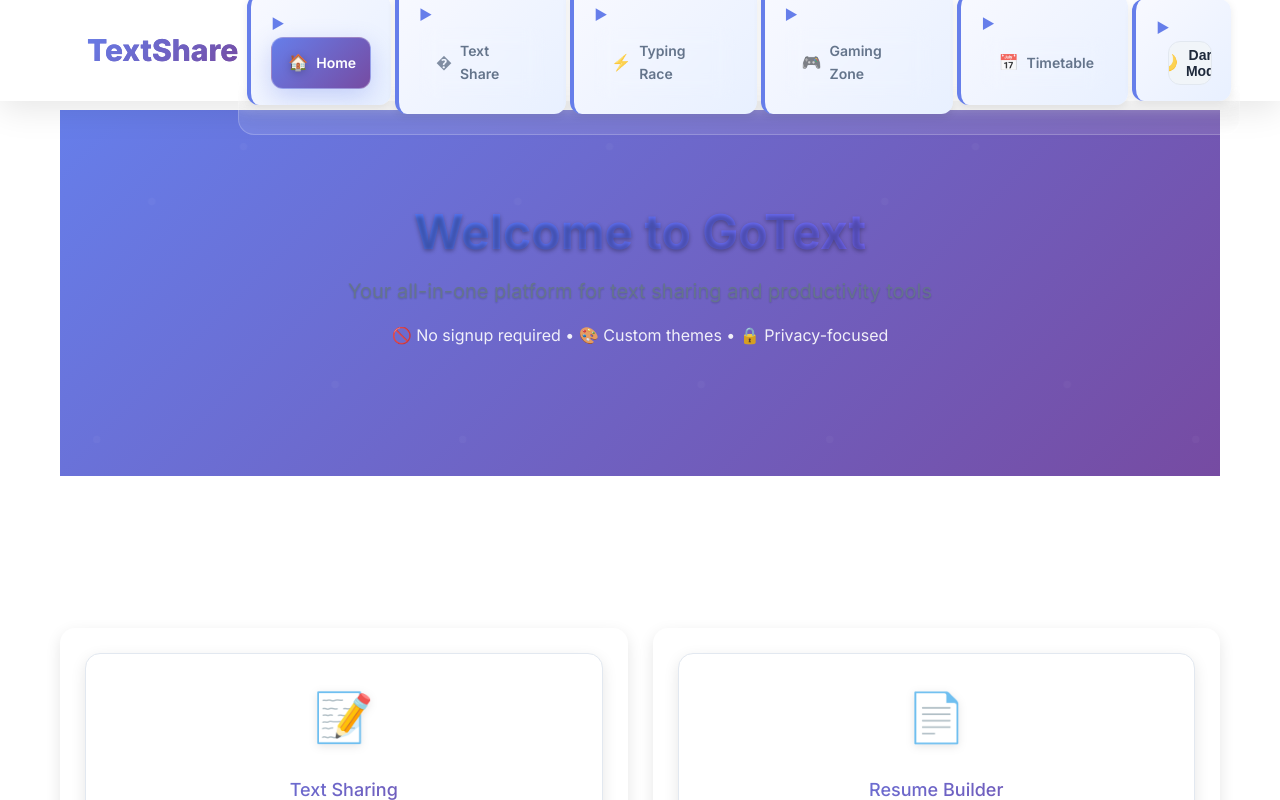
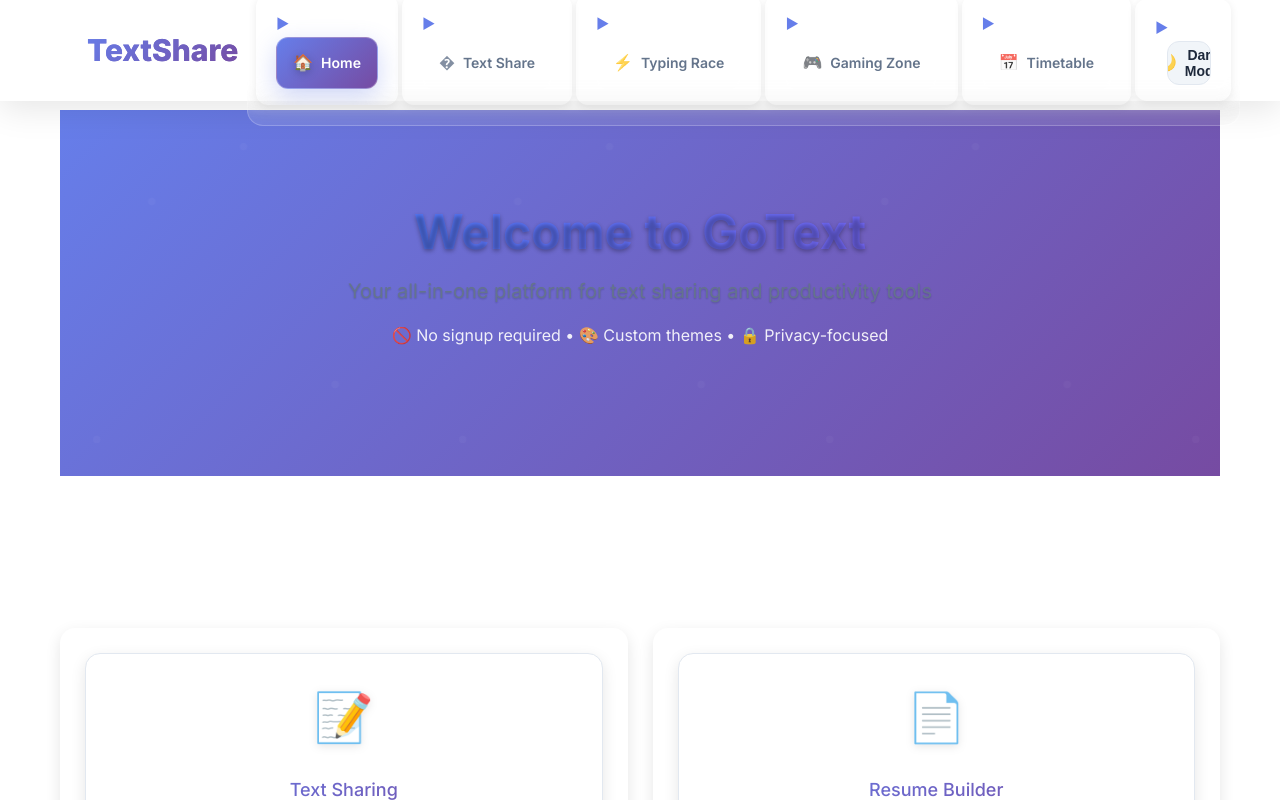
Before and after one commit to Anvithshetty17/text-share-website, a React (Create React App) app in the folder client/: page / in a window 1280 px wide. Shown: the top 800 px of the page. Built offline with nearby package versions, Linux system fonts and the light colour scheme; no server answers.

Commit message:
Update App.css

```diff
--- a/client/src/App.css
+++ b/client/src/App.css
@@ -154,6 +154,14 @@ body {
   position: relative;
   height: 60px;
 }
+.nav-container ul li {
+  background: none;
+  border-left: none;
+  border-radius: 12px;
+  position: relative;
+  transition: all .3s ease;
+}
+
 
 .nav-brand {
   font-size: 1.875rem;
```
